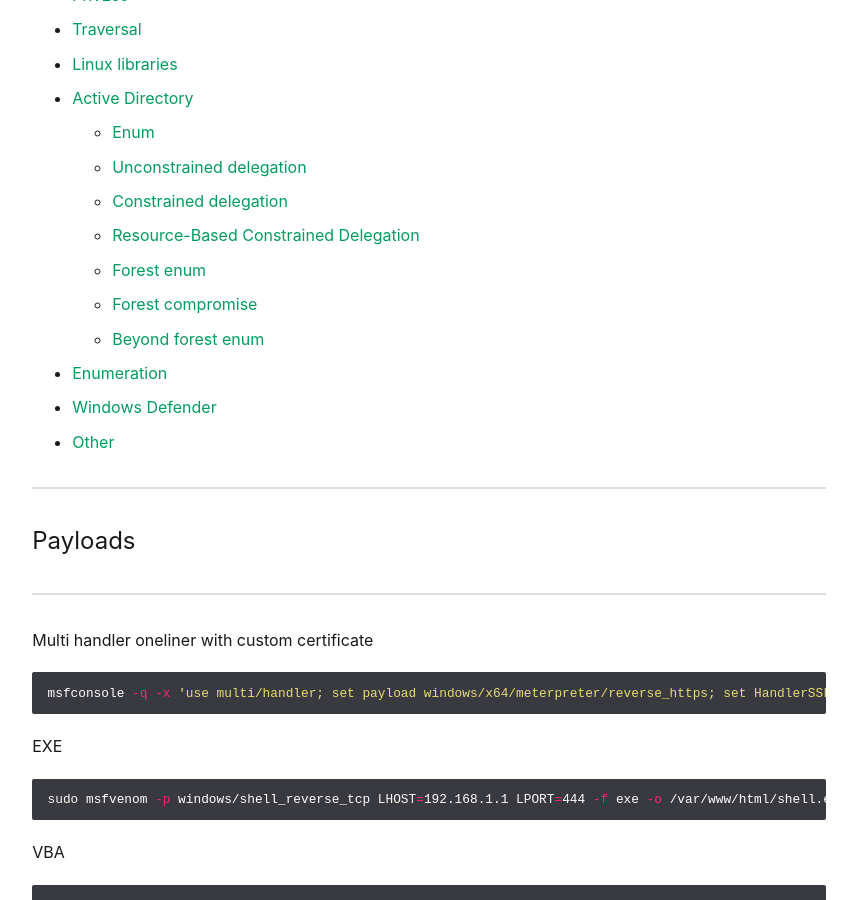
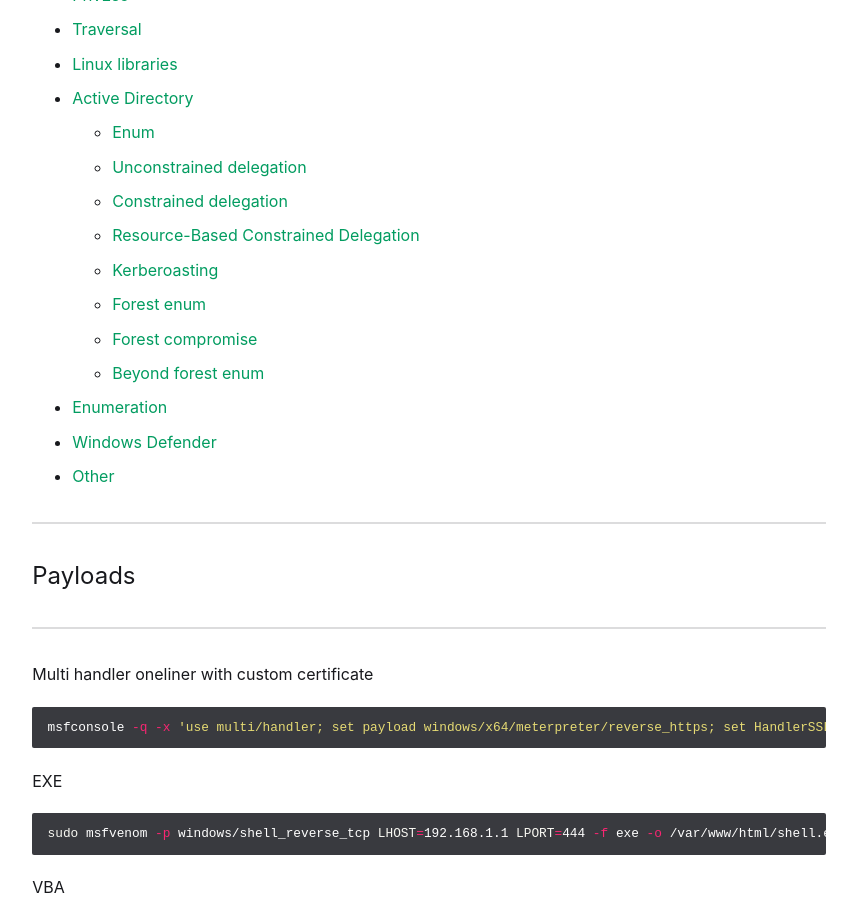
Before and after one commit to wez3/wez3.github.io, a Jekyll site: the page built from osep.md, in a window 1280 px wide and 900 px high, scrolled down 364 px. Shown: the whole window, without its empty margins (211-1068 px from the left). Built offline with Jekyll 4.4.1, drawn with Linux system fonts in a browser that asks for light colours; our own code applies the rules of GitHub Pages for plain Markdown files.

Commit message:
Update osep.md

```diff
--- a/osep.md
+++ b/osep.md
@@ -17,6 +17,7 @@ A cheatsheet with useful commands used during my OSEP course.
   - [Unconstrained delegation](#unconstrained-delegation)
   - [Constrained delegation](#constrained-delegation)
   - [Resource-Based Constrained Delegation](#resource-based-constrained-delegation)
+  - [Kerberoasting](#kerberoasting)
   - [Forest enum](#forest-enum)
   - [Forest compromise](#forest-compromise)
   - [Beyond forest enum](#beyond-forest-enum)
```
